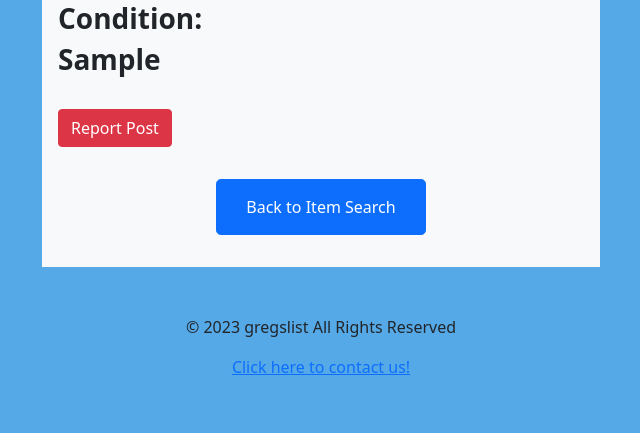
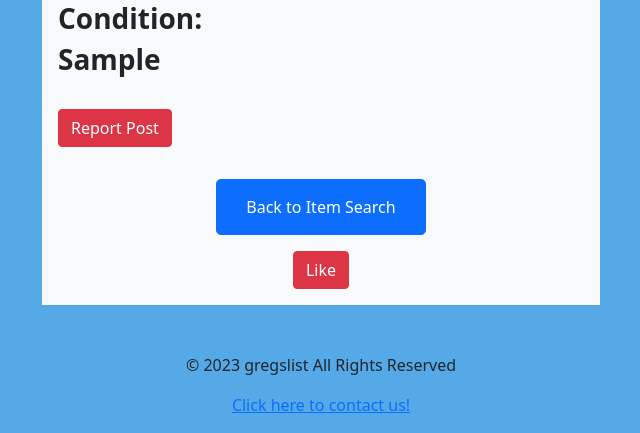
Before and after one commit to ajwild320/Project-Gregslist, a Flask app: page /items/1 in a window 1280 px wide. Shown: the part 763-1196 px from the top of the page, without its empty margins (319-959 px from the left). Before the commit the page ends 1138 px from the top, so only its background shows below. Run offline with Flask 3, Linux system fonts and the light colour scheme; tables that the repository leaves empty hold one stand-in row (values such as "Sample post").

Commit message:
fixing errors in last commit issue resolution

```diff
--- a/templates/single_item.html
+++ b/templates/single_item.html
@@ -33,5 +33,11 @@
                 <a href="/items/search" class="btn btn-primary" role="button">Back to Item Search</a>
             </button>
         </div>
+
+        <div class="text-center">
+            <form action="{{ url_for('fav_list_add_fav', item_id=item.item_id) }}" method="POST">
+                <button type="submit" class="btn btn-danger">Like</button>
+            </form>
+        </div>
     </div>
 {% endblock %}
```
